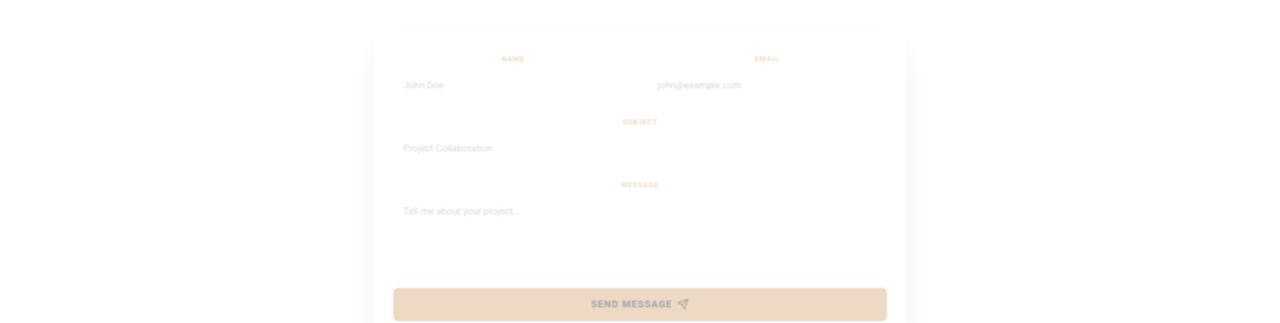
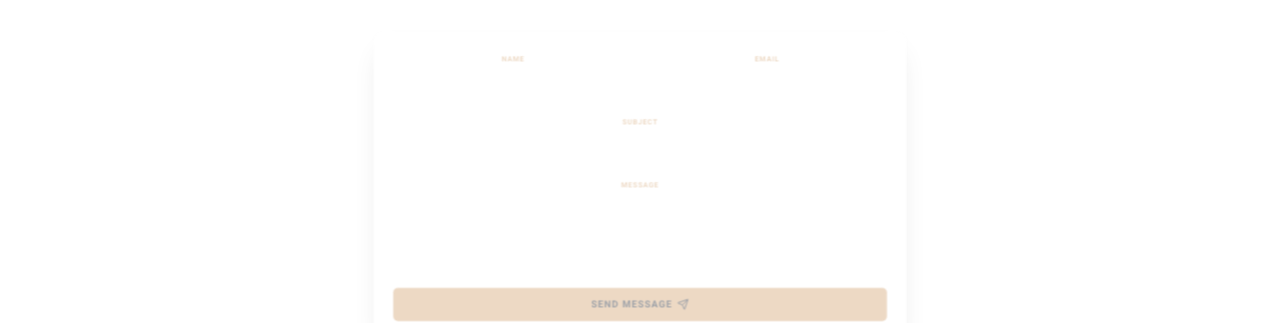
Before and after one commit to king120kw/portfolio, a React (Vite) app: page / in a window 1280 px wide. Shown: the part 5362-5685 px from the top of the page. Built offline with nearby package versions, Linux system fonts and the light colour scheme.

Commit message:
feat: enhance contact form with solid background, underlined inputs, and background blur

```diff
--- a/src/components/BackgroundController.tsx
+++ b/src/components/BackgroundController.tsx
@@ -62,7 +62,7 @@ export default function BackgroundController() {
                             animate={{ opacity: 0.2 }}
                             exit={{ opacity: 0 }}
                             transition={{ duration: 1.5, ease: "easeInOut" }}
-                            className="absolute inset-0 w-full h-full bg-cover bg-center bg-no-repeat bg-fixed"
+                            className="background-layer absolute inset-0 w-full h-full bg-cover bg-center bg-no-repeat bg-fixed"
                             style={{ backgroundImage: `url(${currentBg})` }}
                         />
 
@@ -73,7 +73,7 @@ export default function BackgroundController() {
                             animate={{ opacity: 1 }}
                             exit={{ opacity: 0 }}
                             transition={{ duration: 1.5, ease: "easeInOut" }}
-                            className="absolute inset-0 w-full h-full bg-cover bg-center bg-no-repeat bg-fixed"
+                            className="background-layer absolute inset-0 w-full h-full bg-cover bg-center bg-no-repeat bg-fixed"
                             style={{
                                 backgroundImage: `url(${currentBg})`,
                                 maskImage: `radial-gradient(circle 400px at ${mousePos.x}px ${mousePos.y}px, black, transparent)`,
--- a/src/components/Contact.tsx
+++ b/src/components/Contact.tsx
@@ -20,6 +20,14 @@ export const Contact: React.FC = () => {
   };
 
   useEffect(() => {
+    if (isFocused) {
+      document.body.classList.add('contact-active');
+    } else {
+      document.body.classList.remove('contact-active');
+    }
+  }, [isFocused]);
+
+  useEffect(() => {
     const handleClickOutside = (event: MouseEvent) => {
       const contactSection = document.getElementById('contact-form-container');
       if (contactSection && !contactSection.contains(event.target as Node)) {
@@ -28,7 +36,10 @@ export const Contact: React.FC = () => {
     };
 
     document.addEventListener('mousedown', handleClickOutside);
-    return () => document.removeEventListener('mousedown', handleClickOutside);
+    return () => {
+      document.removeEventListener('mousedown', handleClickOutside);
+      document.body.classList.remove('contact-active');
+    };
   }, []);
 
   const handleSubmit = async (e: React.FormEvent) => {
@@ -98,8 +109,8 @@ export const Contact: React.FC = () => {
                   autoComplete="name"
                   value={formData.name}
                   onChange={(e) => setFormData({ ...formData, name: e.target.value })}
-                  className="w-full bg-white/5 border border-white/10 rounded-lg px-4 py-3 text-white focus:outline-none focus:border-[#d4a574] focus:bg-white/10 transition-all"
-                  placeholder="John Doe"
+                  className="w-full contact-underline-input px-0 py-3 text-white focus:outline-none transition-all placeholder:text-white/30"
+                  placeholder="name"
                 />
               </div>
               <div className="space-y-2">
@@ -110,8 +121,8 @@ export const Contact: React.FC = () => {
                   autoComplete="email"
                   value={formData.email}
                   onChange={(e) => setFormData({ ...formData, email: e.target.value })}
-                  className="w-full bg-white/5 border border-white/10 rounded-lg px-4 py-3 text-white focus:outline-none focus:border-[#d4a574] focus:bg-white/10 transition-all"
-                  placeholder="john@example.com"
+                  className="w-full contact-underline-input px-0 py-3 text-white focus:outline-none transition-all placeholder:text-white/30"
+                  placeholder="email"
                 />
               </div>
             </div>
@@ -124,8 +135,8 @@ export const Contact: React.FC = () => {
                 autoComplete="off"
                 value={formData.subject}
                 onChange={(e) => setFormData({ ...formData, subject: e.target.value })}
-                className="w-full bg-white/5 border border-white/10 rounded-lg px-4 py-3 text-white focus:outline-none focus:border-[#d4a574] focus:bg-white/10 transition-all"
-                placeholder="Project Collaboration"
+                className="w-full contact-underline-input px-0 py-3 text-white focus:outline-none transition-all placeholder:text-white/30"
+                placeholder="subject"
               />
             </div>
 
@@ -136,8 +147,8 @@ export const Contact: React.FC = () => {
                 rows={4}
                 value={formData.message}
                 onChange={(e) => setFormData({ ...formData, message: e.target.value })}
-                className="w-full bg-white/5 border border-white/10 rounded-lg px-4 py-3 text-white focus:outline-none focus:border-[#d4a574] focus:bg-white/10 transition-all resize-none"
-                placeholder="Tell me about your project..."
+                className="w-full contact-underline-input px-0 py-3 text-white focus:outline-none transition-all resize-none placeholder:text-white/30"
+                placeholder="message"
               />
             </div>
 
--- a/src/index.css
+++ b/src/index.css
@@ -100,6 +100,12 @@ body {
   font-family: 'Roboto', sans-serif;
   text-align: center;
   overflow-x: hidden;
+  transition: filter 0.5s ease;
+}
+
+.contact-active .background-layer {
+  filter: blur(20px) brightness(0.5);
+  transition: filter 0.5s ease;
 }
 
 /* Pulse animation for status badge */
@@ -297,14 +303,30 @@ body {
 .form-highlight {
   border-color: rgba(212, 165, 116, 0.8) !important;
   box-shadow:
-    0 0 40px rgba(212, 165, 116, 0.15),
-    0 30px 60px -12px rgba(0, 0, 0, 0.6),
-    inset 0 1px 0 rgba(255, 255, 255, 0.2) !important;
-  background-color: rgba(255, 255, 255, 0.15) !important;
-  backdrop-filter: blur(25px) saturate(180%) contrast(110%) !important;
-  -webkit-backdrop-filter: blur(25px) saturate(180%) contrast(110%) !important;
-  transform: perspective(1000px) translateZ(15px) scale(1.01) !important;
-  z-index: 20;
+    0 40px 100px rgba(0, 0, 0, 0.8),
+    0 0 50px rgba(212, 165, 116, 0.2) !important;
+  background-color: #1a2332 !important;
+  /* Solid dark blue as requested */
+  backdrop-filter: none !important;
+  -webkit-backdrop-filter: none !important;
+  transform: scale(1.02) !important;
+  z-index: 50;
+}
+
+/* Underline inputs for refined look */
+.contact-underline-input {
+  background: transparent !important;
+  border: none !important;
+  border-bottom: 2px solid rgba(255, 255, 255, 0.2) !important;
+  border-radius: 0 !important;
+  padding-left: 0 !important;
+  padding-right: 0 !important;
+  transition: border-color 0.3s ease;
+}
+
+.contact-underline-input:focus {
+  border-bottom-color: #d4a574 !important;
+  box-shadow: none !important;
 }
 
 /* HD Content Clarity during Highlight */
```
Also changed, not shown: 9 other files (tests, documents, lock files or other folders).
